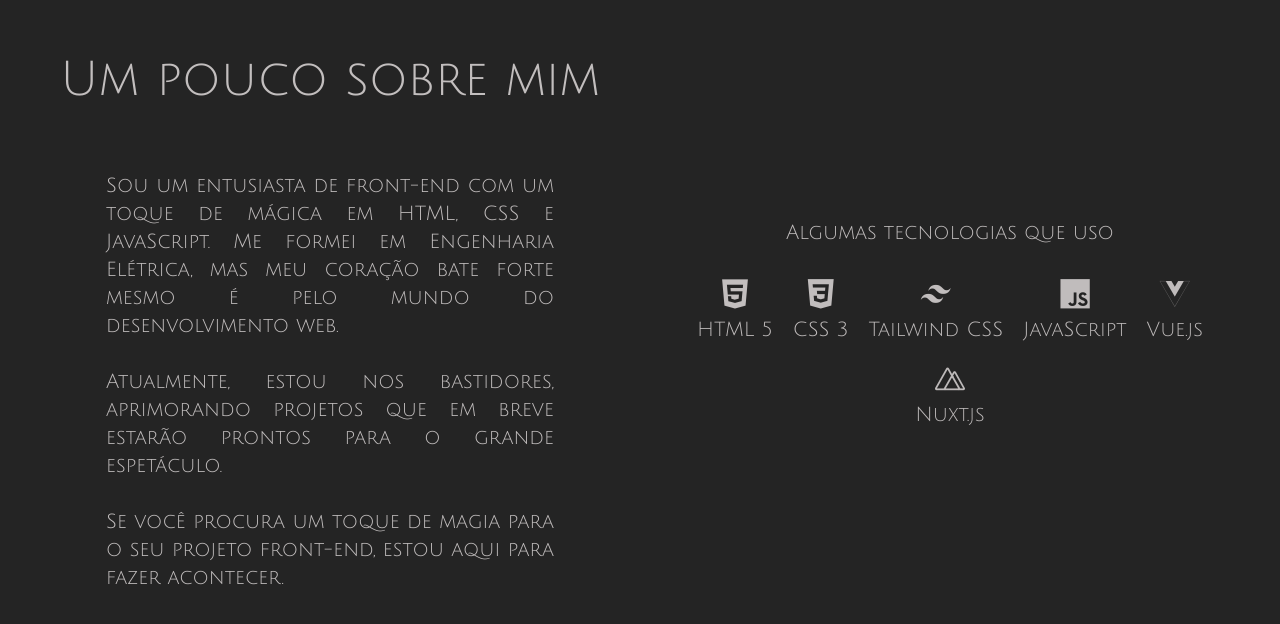
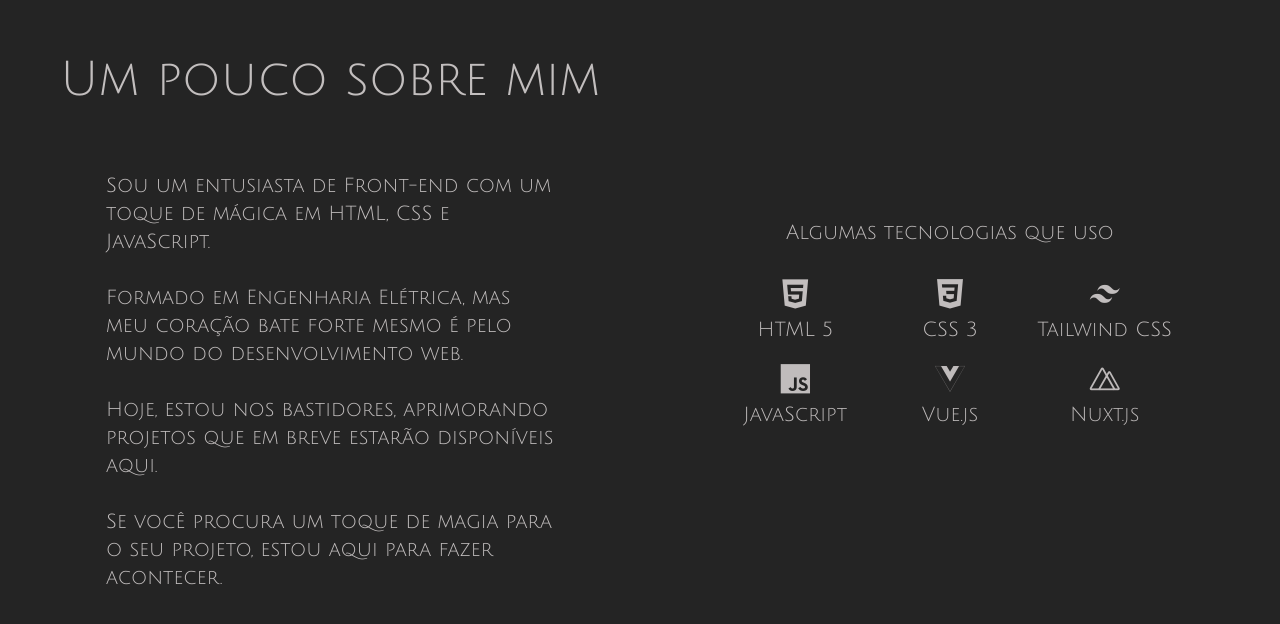
Before and after one commit to ricierirossi/portfolio, a Nuxt app: page / in a window 1280 px wide. Shown: the part 1656-2280 px from the top of the page. Built offline with nearby package versions, Linux system fonts and the light colour scheme.

Commit message:
Fix text alignment and text itself

```diff
--- a/components/AboutSection.vue
+++ b/components/AboutSection.vue
@@ -5,16 +5,17 @@
         <p>Um pouco sobre mim</p>
       </h2>
       <h3
-        class="text-base sm:text-lg lg:text-xl text-justify self-center max-w-md lg:col-start-1 lg-col-end-2 lg:row-start-2 lg:row-end-3 lg:place-self-center"
+        class="text-base sm:text-lg lg:text-xl text-left self-center max-w-md lg:col-start-1 lg-col-end-2 lg:row-start-2 lg:row-end-3 lg:place-self-center"
       >
         <p>
-          <br />Sou um entusiasta de front-end com um toque de mágica em HTML,
-          CSS e JavaScript. Me formei em Engenharia Elétrica, mas meu coração
-          bate forte mesmo é pelo mundo do desenvolvimento web. <br />
-          <br />Atualmente, estou nos bastidores, aprimorando projetos que em
-          breve estarão prontos para o grande espetáculo. <br />
-          <br />Se você procura um toque de magia para o seu projeto front-end,
-          estou aqui para fazer acontecer.
+          <br />Sou um entusiasta de Front-end com um toque de mágica em HTML,
+          CSS e JavaScript. <br />
+          <br />Formado em Engenharia Elétrica, mas meu coração bate forte mesmo
+          é pelo mundo do desenvolvimento web. <br />
+          <br />Hoje, estou nos bastidores, aprimorando projetos que em breve
+          estarão disponíveis aqui. <br />
+          <br />Se você procura um toque de magia para o seu projeto, estou aqui
+          para fazer acontecer.
         </p>
       </h3>
       <div
@@ -25,9 +26,7 @@
             Algumas tecnologias que uso
           </p>
         </h3>
-        <div
-          class="flex flex-wrap justify-center gap-5 text-3xl sm:text-4lg lg:gap-y-5"
-        >
+        <div class="grid grid-cols-3 gap-5 text-3xl sm:text-4lg">
           <div
             v-for="(skillIcon, skillIconKey) in skillsIcons"
             :key="skillIconKey"
```
